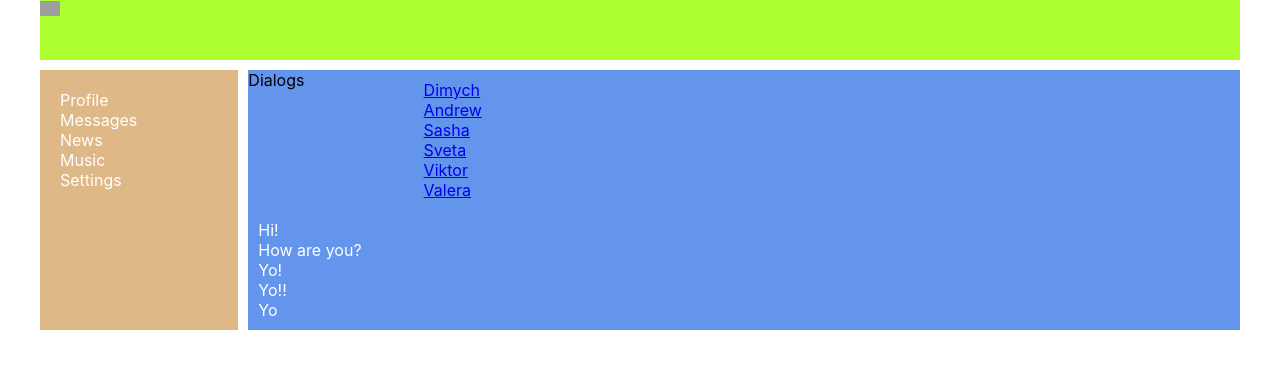
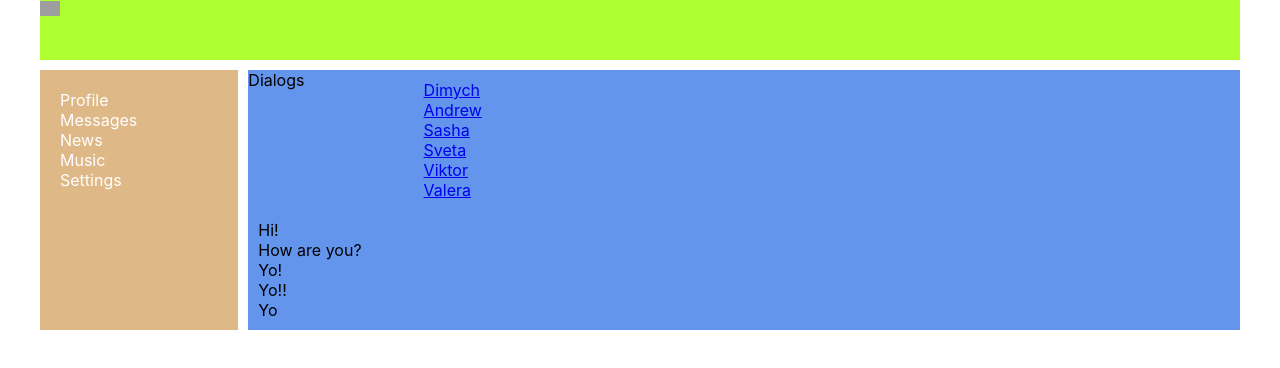
Before and after one commit to Yuthala/React_1, a React (Create React App) app: page /dialogs in a window 1280 px wide. Shown: the top 368 px of the page. Built offline with nearby package versions, Linux system fonts and the light colour scheme; grey boxes are pictures that could not be loaded.

Commit message:
error in Dialogs.jsx

```diff
--- a/src/App.js
+++ b/src/App.js
@@ -1,4 +1,4 @@
-import logo from './logo.svg';
+//import logo from './logo.svg';
 import './App.css';
 import Header from './components/Header/Header.jsx';
 import Navbar from './components/Navbar/Navbar.jsx';
--- a/src/components/Dialogs/Dialogs.jsx
+++ b/src/components/Dialogs/Dialogs.jsx
@@ -1,13 +1,13 @@
 import classes from './Dialogs.module.css';
 import DialogItem from './DialogItem/DialogItem.jsx';
-//import Message from './Message/Message.jsx';
+import Message from './Message/Message.jsx';
 
 
-const Message = (props) => {
-	return (
-		<div className={classes.message}>{props.message}</div>
-	)
-};
+// const Message = (props) => {
+// 	return (
+// 		<div className={classes.message}>{props.message}</div>
+// 	)
+// };
 
 const Dialogs = () => {
 //данные
@@ -26,7 +26,7 @@ const Dialogs = () => {
 		{message: 'Yo!'},
 		{message: 'Yo!!'},
 		{message: 'Yo'}
-	]
+	];
 
 	//получаем JSx элементы
 	let dialogsElements = dialogs
@@ -35,6 +35,7 @@ const Dialogs = () => {
 	let messagesElements = messages
 		.map( m => <Message message={m.message} />); //m - messages
 
+	//отрисовываем элементы
 	return (
 		<div className={classes.dialogs}>
 			Dialogs
--- a/src/components/Dialogs/Message/Message.jsx
+++ b/src/components/Dialogs/Message/Message.jsx
@@ -1,10 +1,10 @@
-import classes from './Dialogs.module.css';
+import classes from './../Dialogs.module.css';
 //import {NavLink} from 'react-router-dom';
 
 
 const Message = (props) => {
 	return (
-		<div className={classes.message}>{props.message}</div>
+		<div className={classes.dialog}>{props.message}</div>
 	)
 };
 
```
